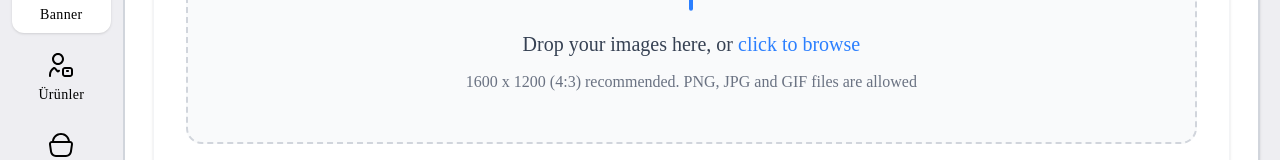
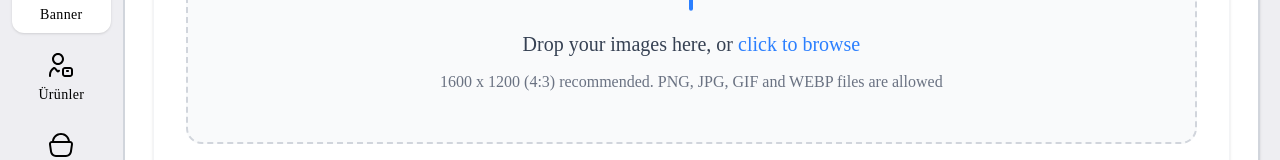
Before and after one commit to t4ner/ecommerce-admin, a Next.js app: page /banners in a window 1280 px wide. Shown: the part 329-489 px from the top of the page. Built offline with nearby package versions, Linux system fonts and the light colour scheme; no server answers; a web font is replaced by a local one.

Commit message:
banner webp bug

```diff
--- a/src/components/banners/BannerForm.js
+++ b/src/components/banners/BannerForm.js
@@ -53,7 +53,7 @@ const BannerForm = forwardRef(function BannerForm(
 
     // Dosya tipi kontrolü
     if (!file.type.startsWith("image/")) {
-      alert("Lütfen sadece resim dosyası yükleyin (PNG, JPG, GIF)");
+      alert("Lütfen sadece resim dosyası yükleyin (PNG, JPG, GIF, WEBP)");
       return;
     }
 
@@ -207,7 +207,7 @@ const BannerForm = forwardRef(function BannerForm(
             <input
               ref={fileInputRef}
               type="file"
-              accept="image/png,image/jpeg,image/jpg,image/gif"
+              accept="image/png,image/jpeg,image/jpg,image/gif,image/webp"
               onChange={handleFileChange}
               className="hidden"
             />
@@ -262,8 +262,8 @@ const BannerForm = forwardRef(function BannerForm(
                       <span className="text-blue-500">click to browse</span>
                     </p>
                     <p className="mt-3 text-gray-500">
-                      1600 x 1200 (4:3) recommended. PNG, JPG and GIF files are
-                      allowed
+                      1600 x 1200 (4:3) recommended. PNG, JPG, GIF and WEBP
+                      files are allowed
                     </p>
                   </div>
                 </div>
```
